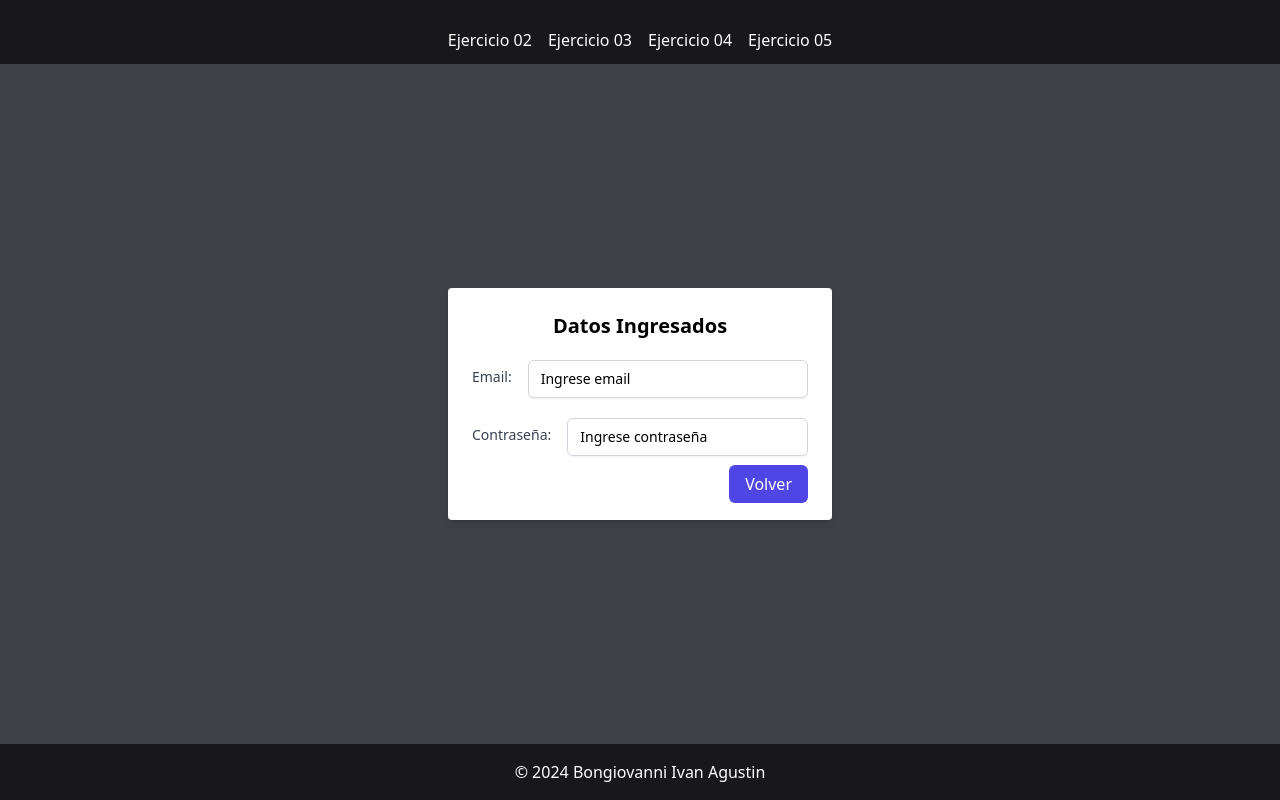
After one commit to ivan2214/labo-2, a PHP site: page /Laboratorio-2/php/login.php in a window 1280 px wide. The commit adds this page. Run offline with PHP 8.4, Linux system fonts and the light colour scheme; some libraries are stand-ins or nearby versions.

Commit message:
feat: Implement basic login form
Added a login form that captures user credentials and displays them on submission.

```diff
--- /dev/null
+++ b/TP04-BongiovanniIvanAgustin/Ejercicio-05/php/login.php
@@ -0,0 +1,45 @@
+<?php require_once('encabezado.php'); ?>
+
+<?php
+
+$email = '';
+$contraseña = '';
+
+if (!empty($_POST['email']) && !empty($_POST['contraseña'])) {
+
+    $email = $_POST['email'];
+    $contraseña = $_POST['contraseña'];
+} else {
+    $email = 'Ingrese email';
+    $contraseña = 'Ingrese contraseña';
+}
+
+
+?>
+
+<main class="flex justify-center h-full items-center">
+    <article class="bg-white p-6 rounded shadow-md w-full max-w-sm flex flex-col items-center gap-4">
+        <header class="">
+            <h1 class="text-xl font-semibold text-center">Datos Ingresados</h1>
+        </header>
+        <section class="w-full flex gap-4 items-center">
+            <p class="block text-sm font-medium text-gray-700">Email:</p>
+            <span class="mt-1 block w-full px-3 py-2 border border-gray-300 rounded-md shadow-sm focus:outline-none focus:ring-indigo-500 focus:border-indigo-500 sm:text-sm"><?= $email ?></span>
+        </section>
+
+        <section class="w-full flex gap-4 items-center">
+            <p class="block text-sm font-medium text-gray-700">Contraseña:</p>
+            <span class="mt-1 block w-full px-3 py-2 border border-gray-300 rounded-md shadow-sm focus:outline-none focus:ring-indigo-500 focus:border-indigo-500 sm:text-sm"><?= $contraseña ?></span>
+        </section>
+
+        <footer class="ml-auto">
+            <a href="../index.php" class="w-full bg-indigo-600 text-white py-2 px-4 rounded-md hover:bg-indigo-700 focus:outline-none focus:ring-2 focus:ring-indigo-500 focus:ring-offset-2">Volver</a>
+        </footer>
+
+
+    </article>
+</main>
+
+
+
+<?php require_once('pie.php'); ?>
```
Also changed, not shown: TP04-BongiovanniIvanAgustin/Ejercicio-05/index.php (+16 -6 lines), TP04-BongiovanniIvanAgustin/Ejercicio-05/prompt.md (+3 -1 lines), TP04-BongiovanniIvanAgustin/Ejercicio-05/php/funciones.php (deleted).
